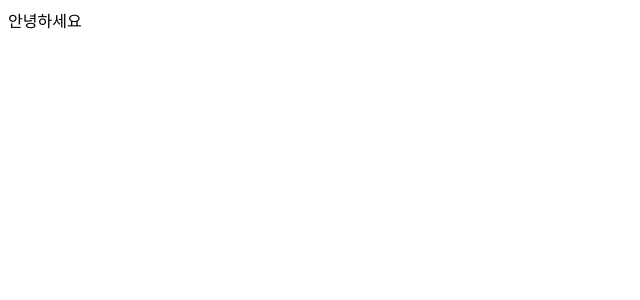
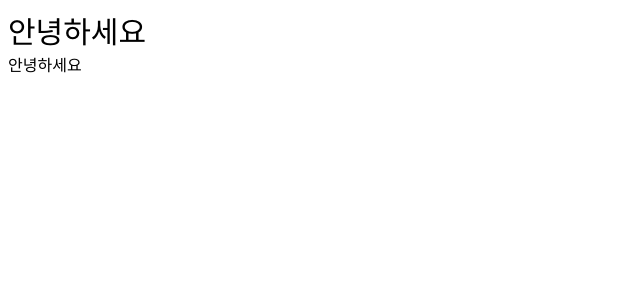
Before and after one commit to n3316202/react-vite-hjs-example2, a React (Vite) app: page / in a window 1280 px wide. Shown: the top 300 px of the page, without its empty margins (0-640 px from the left). Built offline with nearby package versions, Linux system fonts and the light colour scheme.

Commit message:
jsx 이해 완료

```diff
--- a/src/App.jsx
+++ b/src/App.jsx
@@ -3,10 +3,16 @@ import { useState } from 'react'
 
 function App() {
 
+  const hello = "안녕하세요";
+
+  const style ={
+    fontSize:30
+  }
 
   return (
     <>
-     <div>안녕하세요</div>
+     <div style={style}>{hello}</div>
+     <div>{hello}</div>
     </>
   )
 }
```
